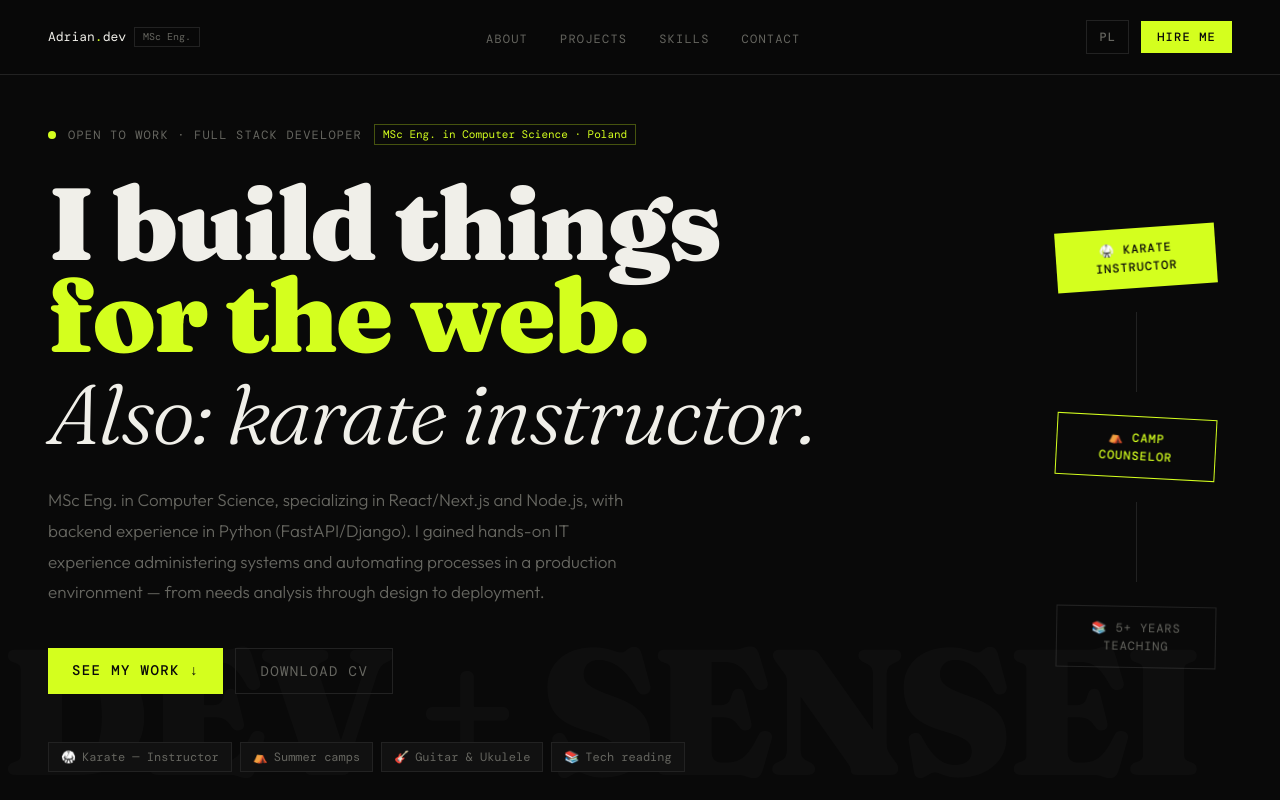
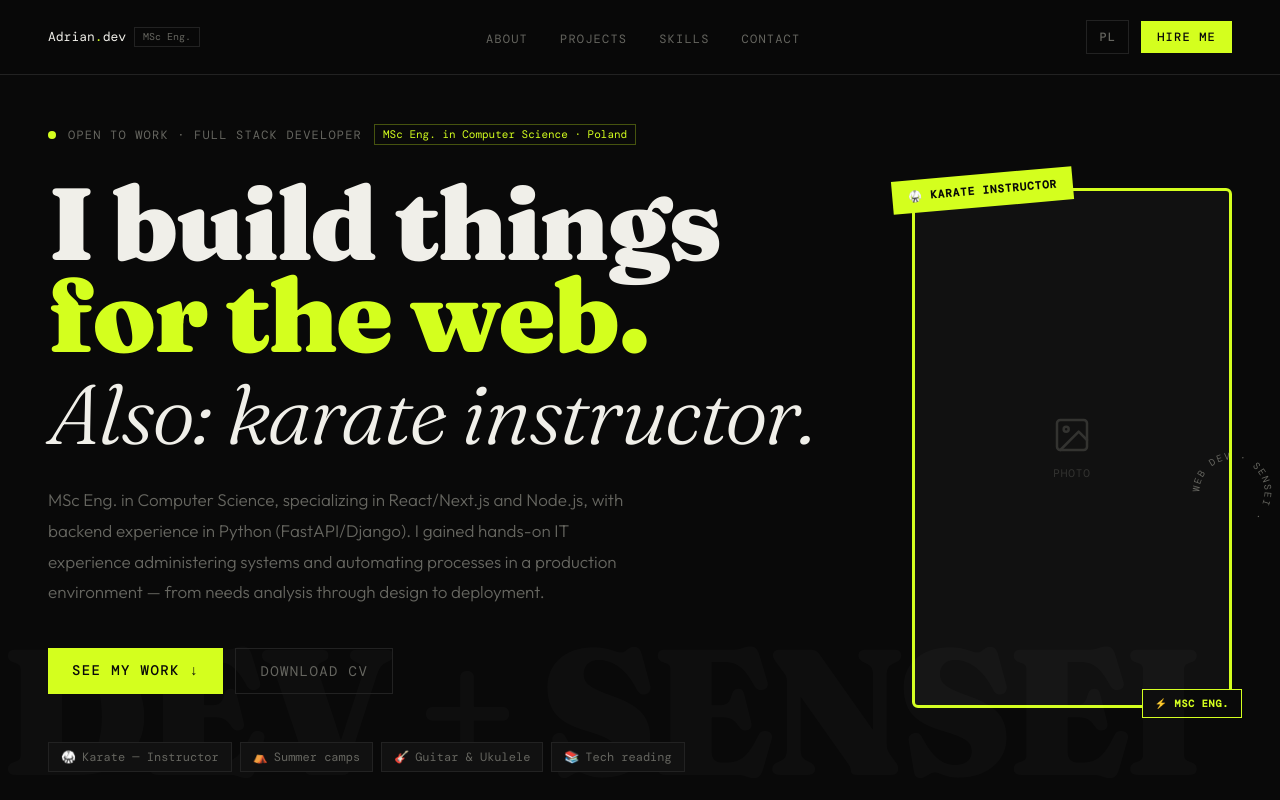
Before and after one commit to Aszlaczek/website, a React (Vite) app: page / in a window 1280 px wide. Shown: the top 800 px of the page. Built offline with nearby package versions, Linux system fonts and the light colour scheme.

Commit message:
Added photo into the website

```diff
--- a/src/App.tsx
+++ b/src/App.tsx
@@ -1,5 +1,134 @@
 import { useState } from "react";
 import { useLanguage } from "./context/LanguageContext";
+import type { Translations } from "./Language";
+
+function PhotoFrame({ t }: { t: Translations }) {
+  return (
+    <div className="relative" style={{ width: 320, height: 520 }}>
+      {/* photo frame */}
+      <div
+        style={{
+          width: "100%",
+          height: "100%",
+          border: "3px solid var(--primary)",
+          borderRadius: 6,
+          backgroundColor: "var(--card)",
+          display: "flex",
+          alignItems: "center",
+          justifyContent: "center",
+          overflow: "hidden",
+          position: "relative",
+        }}
+      >
+        <div
+          className="flex flex-col items-center justify-center text-center"
+          style={{
+            color: "var(--muted-foreground)",
+            fontFamily: "var(--font-mono)",
+            fontSize: 11,
+            textTransform: "uppercase",
+            letterSpacing: "0.08em",
+            opacity: 0.4,
+          }}
+        >
+          <svg
+            width="40"
+            height="40"
+            viewBox="0 0 24 24"
+            fill="none"
+            stroke="currentColor"
+            strokeWidth="1.5"
+            strokeLinecap="round"
+            strokeLinejoin="round"
+            style={{ marginBottom: 10 }}
+          >
+            <rect x="3" y="3" width="18" height="18" rx="2" />
+            <circle cx="8.5" cy="8.5" r="1.5" />
+            <path d="M21 15l-5-5L5 21" />
+          </svg>
+          Photo
+        </div>
+      </div>
+
+      {/* top-left tag */}
+      <div
+        className="px-4 py-2"
+        style={{
+          position: "absolute",
+          top: -14,
+          left: -20,
+          backgroundColor: "var(--primary)",
+          color: "var(--primary-foreground)",
+          fontFamily: "var(--font-mono)",
+          fontSize: 11,
+          fontWeight: 600,
+          textTransform: "uppercase",
+          letterSpacing: "0.08em",
+          transform: "rotate(-5deg)",
+          whiteSpace: "nowrap",
+        }}
+      >
+        🥋 {t.hero.karate.replace("\n", " ")}
+      </div>
+
+      {/* right circular text */}
+      <div
+        className="spin-slow"
+        style={{
+          position: "absolute",
+          top: "50%",
+          right: -44,
+          transform: "translateY(-50%)",
+          width: 88,
+          height: 88,
+        }}
+      >
+        <svg viewBox="0 0 100 100" width="88" height="88">
+          <defs>
+            <path
+              id="circlePath"
+              d="M 50, 50 m -37, 0 a 37,37 0 1,1 74,0 a 37,37 0 1,1 -74,0"
+            />
+          </defs>
+          <text
+            style={{
+              fontFamily: "var(--font-mono)",
+              fontSize: 11,
+              textTransform: "uppercase",
+              letterSpacing: "0.15em",
+              fill: "var(--muted-foreground)",
+            }}
+          >
+            <textPath href="#circlePath">
+              WEB DEV · SENSEI ·{" "}
+            </textPath>
+          </text>
+        </svg>
+      </div>
+
+      {/* bottom-right tag */}
+      <div
+        className="px-3 py-1.5"
+        style={{
+          position: "absolute",
+          bottom: -10,
+          right: -10,
+          backgroundColor: "var(--background)",
+          color: "var(--primary)",
+          border: "1px solid var(--primary)",
+          fontFamily: "var(--font-mono)",
+          fontSize: 10,
+          fontWeight: 600,
+          textTransform: "uppercase",
+          letterSpacing: "0.08em",
+          whiteSpace: "nowrap",
+        }}
+      >
+        ⚡ MSc Eng.
+      </div>
+    </div>
+  );
+}
 
 const TICKER_ITEMS = [
   "React",
@@ -192,7 +321,7 @@ export default function App() {
       </nav>
 
       {/* ── HERO ── */}
-      <section className="min-h-screen pt-24 px-6 md:px-12 pb-0 grid md:grid-cols-[1fr_auto] gap-12 items-center relative overflow-hidden">
+      <section className="min-h-screen pt-24 px-6 md:px-12 pb-0 grid md:grid-cols-[1fr_auto] gap-6 lg:gap-8 items-center relative overflow-hidden">
         <div className="z-10 max-w-3xl">
           <div className="flex flex-wrap items-center gap-3 mb-8">
             <span
@@ -312,64 +441,16 @@ export default function App() {
               </span>
             ))}
           </div>
+
+          {/* mobile photo — below text on small screens */}
+          <div className="flex lg:hidden justify-center mt-12">
+            <PhotoFrame t={t} />
+          </div>
         </div>
 
-        <div className="hidden lg:flex relative flex-col items-center justify-center gap-6 pr-4">
-          <div
-            className="float-badge px-5 py-3 text-center"
-            style={{
-              backgroundColor: "var(--primary)",
-              color: "var(--primary-foreground)",
-              fontFamily: "var(--font-mono)",
-              fontSize: 12,
-              fontWeight: 500,
-              textTransform: "uppercase",
-              letterSpacing: "0.08em",
-              transform: "rotate(-4deg)",
-              maxWidth: 160,
-            }}
-          >
-            🥋 {t.hero.karate}
-          </div>
-          <div
-            style={{ width: 1, height: 80, backgroundColor: "var(--border)" }}
-          />
-          <div
-            className="float-badge-2 px-5 py-3 text-center"
-            style={{
-              backgroundColor: "var(--background)",
-              color: "var(--primary)",
-              border: "1px solid var(--primary)",
-              fontFamily: "var(--font-mono)",
-              fontSize: 12,
-              fontWeight: 500,
-              textTransform: "uppercase",
-              letterSpacing: "0.08em",
-              transform: "rotate(3deg)",
-              maxWidth: 160,
-            }}
-          >
-            ⛺ {t.hero.campLead}
-          </div>
-          <div
-            style={{ width: 1, height: 80, backgroundColor: "var(--border)" }}
-          />
-          <div
-            className="px-5 py-3 text-center"
-            style={{
-              backgroundColor: "var(--background)",
-              color: "var(--muted-foreground)",
-              border: "1px solid var(--border)",
-              fontFamily: "var(--font-mono)",
-              fontSize: 12,
-              textTransform: "uppercase",
-              letterSpacing: "0.08em",
-              maxWidth: 160,
-              transform: "rotate(1deg)",
-            }}
-          >
-            📚 {t.hero.travelGuide}
-          </div>
+        {/* desktop photo — right side on lg+ */}
+        <div className="hidden lg:flex relative items-center justify-center -ml-8">
+          <PhotoFrame t={t} />
         </div>
 
         <div className="absolute bottom-0 left-0 right-0 overflow-hidden pointer-events-none select-none">
```
Also changed, not shown: 5 other files (tests, documents, lock files or other folders).
